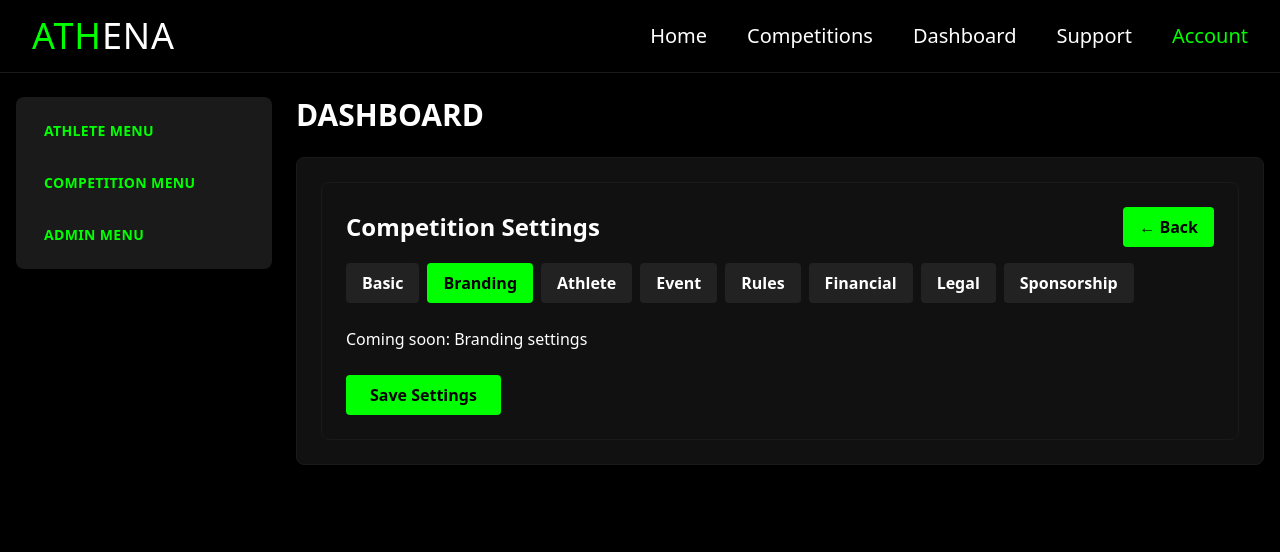
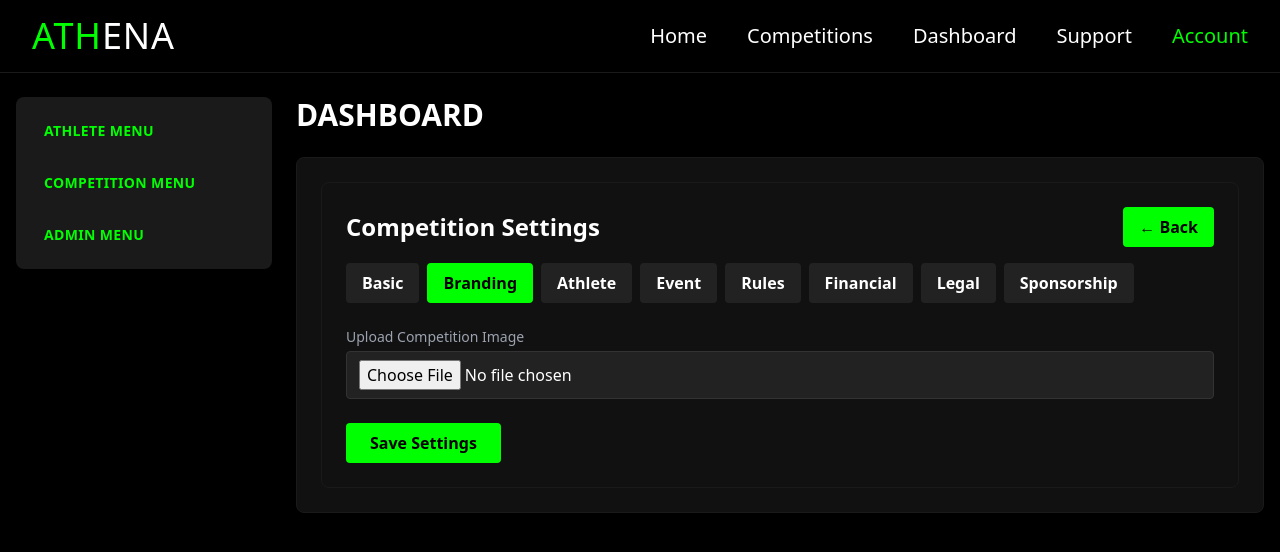
Before and after one commit to caldefenwycke/athena, a Next.js app: page /dashboard/competition/1/settings in a window 1280 px wide. Both pictures are taken after a click on the button "Branding". Shown: the top 552 px of the page. Built offline with nearby package versions, Linux system fonts and the light colour scheme.

Commit message:
Edit competition branding tab

```diff
--- a/pages/dashboard/competition/[id]/settings.tsx
+++ b/pages/dashboard/competition/[id]/settings.tsx
@@ -32,6 +32,7 @@ export default function CompetitionSettings() {
     organiserName: '',
     organiserEmail: '',
     organiserPhone: '',
+    image: '',
     rules: '',
     waivers: '',
   });
@@ -46,6 +47,15 @@ export default function CompetitionSettings() {
   const handleSave = () => {
     // TODO: Save competition details to Firestore
     console.log('Saving competition:', id, competition);
+  };
+
+  const handleImageUpload = (e: React.ChangeEvent<HTMLInputElement>) => {
+    const file = e.target.files?.[0];
+    if (file) {
+      // Placeholder logic - Replace with actual upload handling (e.g. Firebase Storage)
+      const imageUrl = URL.createObjectURL(file);
+      setCompetition({ ...competition, image: imageUrl });
+    }
   };
 
   return (
@@ -167,8 +177,30 @@ export default function CompetitionSettings() {
             </>
           )}
 
-          {/* Placeholder tabs */}
-          {activeTab === 'Branding' && <p>Coming soon: Branding settings</p>}
+          {activeTab === 'Branding' && (
+            <>
+              <div>
+                <label className="text-sm text-gray-400 block mb-1">Upload Competition Image</label>
+                <input
+                  type="file"
+                  accept="image/*"
+                  onChange={handleImageUpload}
+                  className="w-full bg-[#222] border border-[#333] rounded px-3 py-2 text-white"
+                />
+              </div>
+              {competition.image && (
+                <div className="mt-4">
+                  <p className="text-sm text-gray-400 mb-1">Preview:</p>
+                  <img
+                    src={competition.image}
+                    alt="Competition Preview"
+                    className="rounded border border-[#333] max-h-64 object-contain"
+                  />
+                </div>
+              )}
+            </>
+          )}
+
           {activeTab === 'Athlete' && <p>Coming soon: Athlete registration settings</p>}
           {activeTab === 'Event' && <p>Coming soon: Event setup</p>}
           {activeTab === 'Rules' && <p>Coming soon: Rules and sanctioning</p>}
```
